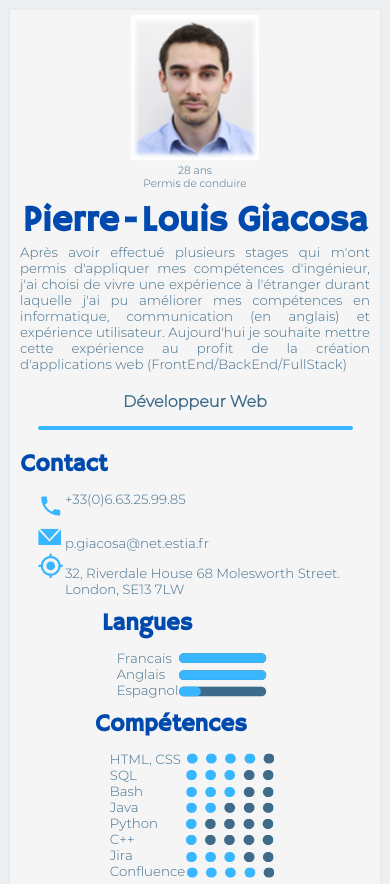
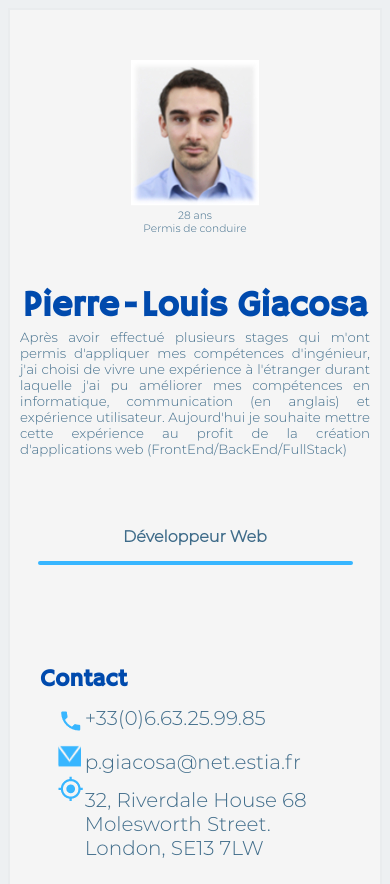
Before and after one commit to giaspie/pl.giacosa-cv, a plain HTML site: page index.html in a window 390 px wide. Shown: the top 884 px of the page. Drawn offline with Linux system fonts and the light colour scheme.

Commit message:
making styleCV.css responsive

```diff
--- a/styleCV.css
+++ b/styleCV.css
@@ -137,7 +137,7 @@ figure{
         flex-direction: column;
         justify-content: center;
         align-content: center;
-        padding-top: 5px;
+        padding-top: 50px;
     }
     @keyframes bordure{
         from {width: 10%;}
@@ -152,6 +152,7 @@ figure{
         background-color: rgb(56, 182, 255);
         border-radius: 1em;
         animation: bordure 2s;
+        margin-bottom: 50px;
         }
         figure{
             margin: unset;
@@ -161,6 +162,12 @@ figure{
             text-align: center;
             width: unset;
             margin: unset;
+        }
+        .presentation h1{
+            padding-top: 50px;
+        }
+        .presentation p{
+            padding-bottom: 50px;
         }
         #job{
             text-align: center;
@@ -232,12 +239,70 @@ aside h2{
     /*skill*/
 /*aside*/
  @media all and (max-device-width: 800px){
+    /* aside *{
+        border: 2px solid black;
+    } */
     aside{
         display: flex;
-        justify-content:space-around;
-        align-content: space-between;
         flex-wrap: wrap;
-        font-size: 10pt;
+        justify-content: center;
+        margin-top: 50px;
+        margin-bottom: 100px;
+    }
+    .itemContact ul{
+        display: flex;
+        flex-wrap: wrap;
+    }
+    .itemContact{
+        width: 88%;
+        padding-bottom: 30px;
+        border-bottom: 1px solid rgb(56, 182, 255);
+    }
+    .listPhone, .listMail{
+        width: 300px;
+    }
+    .itemContact li span{
+        font-size: 20px;
+    }
+    .listMap span{
+        font-size: 20px;
+    }
+
+
+
+    .itemLangue, .itemSkill, .itemFormation, .itemLoisirs{
+        padding-top: 25px;
+        width:400px;
+        font-size: 20px;
+    }
+    .itemLangue, .itemFormation{
+        border-right: 1px solid rgb(56, 182, 255);
+    }
+    .itemLangue, .itemSkill{
+        border-bottom: 1px solid rgb(56, 182, 255);
+    }
+    .itemSkill, .itemLoisirs{
+        padding-left: 20px;
+    }
+    .langue, .skill{
+        display: flex;
+        justify-content: unset;
+    }
+    .languePercent{
+        padding-top: 12px;
+        height: 80px;
+        display: flex;
+        flex-direction: column;
+        justify-content: space-around;
+        padding-left: 10px;
+    }
+    .skillPercent{
+        padding-top: 12px;
+        padding-left: 10px;
+        height: 195px;
+        display: flex;
+        flex-direction: column;
+        justify-content: space-around;
     }
 }
 
```
